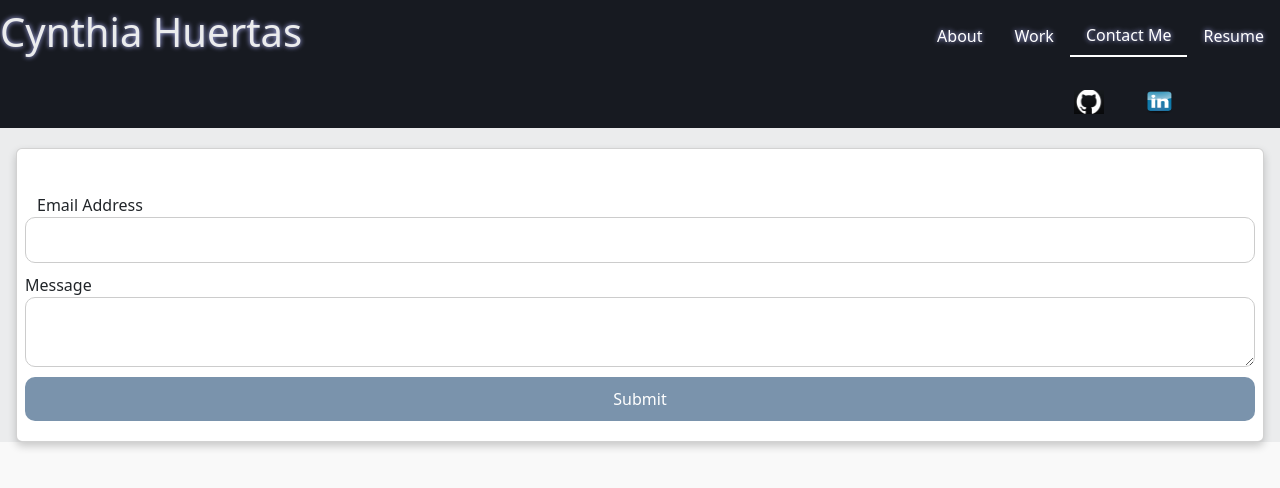
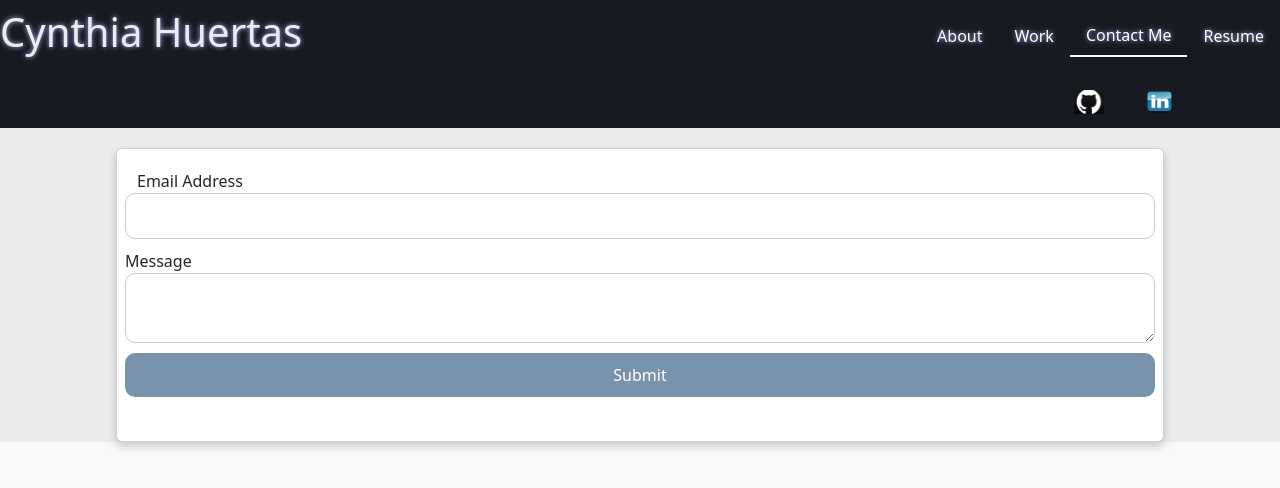
Before and after one commit to CyndiHue/HuertasCPortfolio, a React (Vite) app: page /Contact in a window 1280 px wide. Shown: the top 488 px of the page. Built offline with nearby package versions, Linux system fonts and the light colour scheme; a web font is replaced by a local one.

Commit message:
styling added in resume and ccontact page, making more uniform

```diff
--- a/src/pages/Contact.jsx
+++ b/src/pages/Contact.jsx
@@ -7,9 +7,9 @@ export default function ContactForm() {
       return <p>Thanks for joining!</p>;
   }
   return (
-    <div className="card" style={{ marginTop: '20px' }}>
+    <div className="card" style={{ marginTop: '20px', marginLeft: '100px', marginRight: '100px'}}>
 
-      <form onSubmit={handleSubmit} className="row mt-4">
+      <form onSubmit={handleSubmit} className="row mb-4">
       <label htmlFor="email">
         Email Address
       </label>
--- a/src/pages/Resume.jsx
+++ b/src/pages/Resume.jsx
@@ -1,6 +1,8 @@
 export default function Resume() {
     return (
         <>
+        <div className="card" style={{ marginTop: '20px', marginLeft: '100px', marginRight: '100px'}}>
+
         <div className="mt-4">
             <h2>Education: </h2>
             <p>Associate in Arts: Business General, Community College of Philadelphia </p>
@@ -47,20 +49,10 @@ customer service phone representative  30-60 incoming/outgoing calls daily</p>
             <p>Worked directly with client base: built relationships and client funnels (30-50 clients)</p>
             <p>Trained new employees </p>
 
+    </div>
+    </div>
 
-
-
-
-
-
-
-
-
-
-
-</div>
-
-        </>
+    </>
 
         );
   }
```
